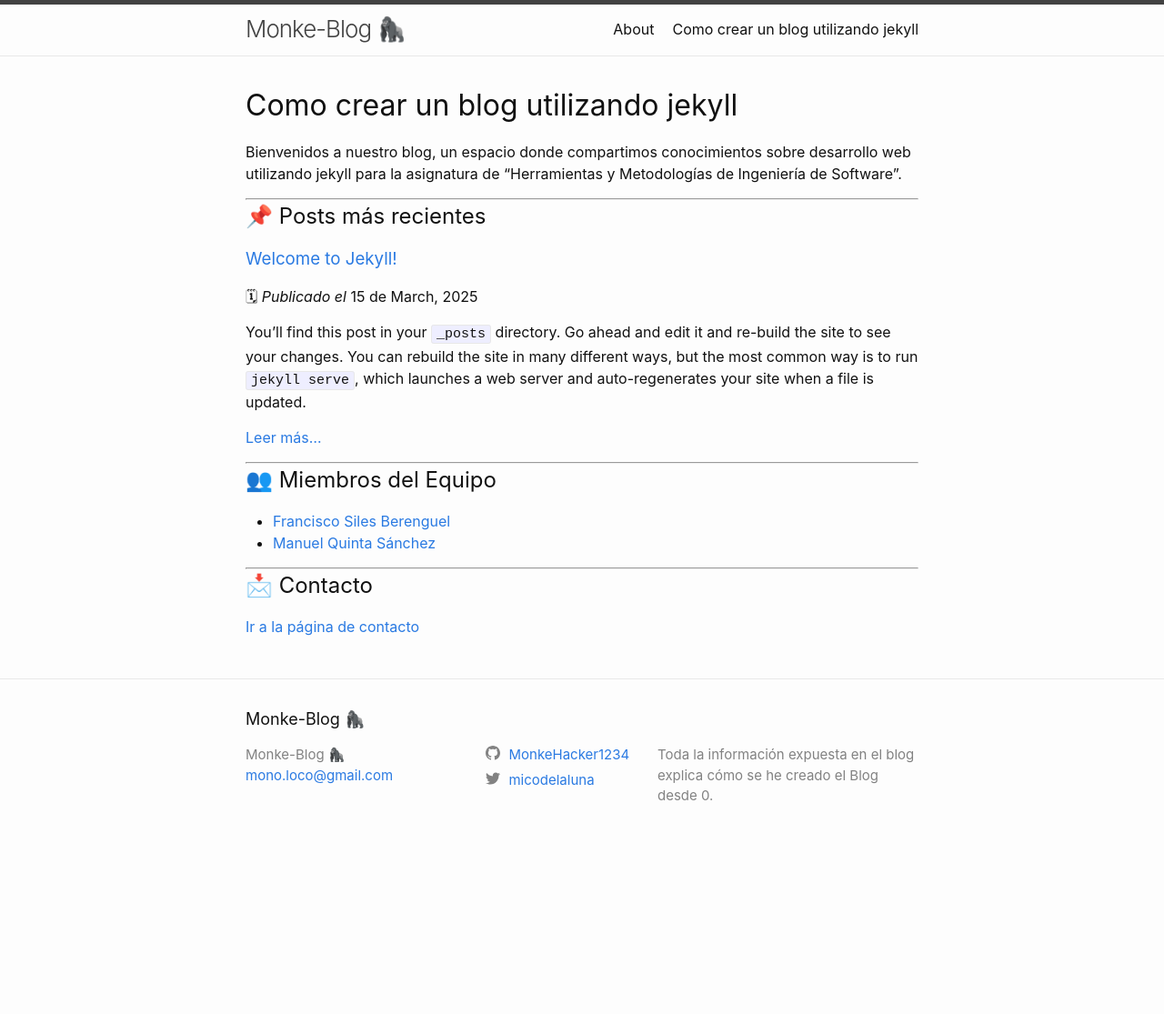
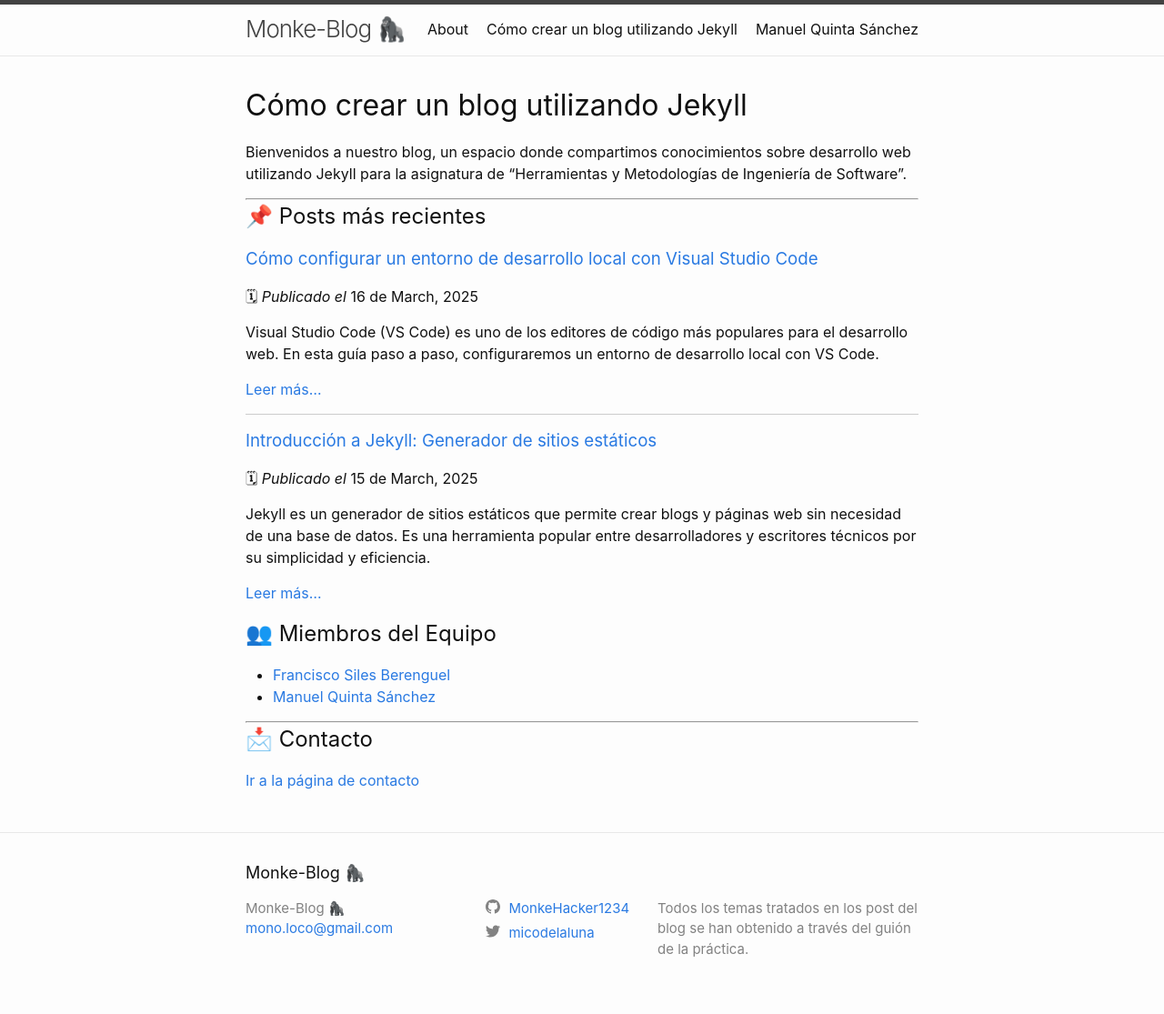
Before and after one commit to ualhmis2025-monkebros/Gorila-Blog, a Jekyll site: the page built from index.markdown, in a window 1280 px wide. Shown: the whole page at 91% size. Built offline with Jekyll 4.4.1, drawn with Linux system fonts in a browser that asks for light colours; before the commit the page ends 947 px from its top, so only the background shows below that.

Commit message:
Grandes avances en el blog, necesita un poco más de detallado el header

````diff
--- a/_config.yml
+++ b/_config.yml
@@ -21,8 +21,8 @@
 title: Monke-Blog 🦍
 email: mono.loco@gmail.com
 description: >- # this means to ignore newlines until "baseurl:"
-  Toda la información expuesta en el blog explica cómo se he creado
-  el Blog desde 0.
+  Todos los temas tratados en los post del blog se han obtenido
+  a través del guión de la práctica.
 baseurl: "" # the subpath of your site, e.g. /blog
 url: "" # the base hostname & protocol for your site, e.g. http://example.com
 twitter_username: micodelaluna
--- a/_posts/2025-03-15-welcome-to-jekyll.markdown
+++ /dev/null
@@ -1,29 +0,0 @@
----
-layout: post
-title:  "Welcome to Jekyll!"
-date:   2025-03-15 19:46:23 +0100
-categories: jekyll update
----
-You’ll find this post in your `_posts` directory. Go ahead and edit it and re-build the site to see your changes. You can rebuild the site in many different ways, but the most common way is to run `jekyll serve`, which launches a web server and auto-regenerates your site when a file is updated.
-
-Jekyll requires blog post files to be named according to the following format:
-
-`YEAR-MONTH-DAY-title.MARKUP`
-
-Where `YEAR` is a four-digit number, `MONTH` and `DAY` are both two-digit numbers, and `MARKUP` is the file extension representing the format used in the file. After that, include the necessary front matter. Take a look at the source for this post to get an idea about how it works.
-
-Jekyll also offers powerful support for code snippets:
-
-{% highlight ruby %}
-def print_hi(name)
-  puts "Hi, #{name}"
-end
-print_hi('Tom')
-#=> prints 'Hi, Tom' to STDOUT.
-{% endhighlight %}
-
-Check out the [Jekyll docs][jekyll-docs] for more info on how to get the most out of Jekyll. File all bugs/feature requests at [Jekyll’s GitHub repo][jekyll-gh]. If you have questions, you can ask them on [Jekyll Talk][jekyll-talk].
-
-[jekyll-docs]: https://jekyllrb.com/docs/home
-[jekyll-gh]:   https://github.com/jekyll/jekyll
-[jekyll-talk]: https://talk.jekyllrb.com/
--- /dev/null
+++ b/_posts/2025-03-16-vscode.markdown
@@ -0,0 +1,82 @@
+---
+layout: post
+title: "Cómo configurar un entorno de desarrollo local con Visual Studio Code"
+date: 2025-03-16 23:46:23 +0100
+categories: desarrollo web vscode
+---
+
+Visual Studio Code (VS Code) es uno de los editores de código más populares para el desarrollo web. En esta guía paso a paso, configuraremos un entorno de desarrollo local con VS Code.
+
+## 1. Instalación de Visual Studio Code
+
+Descarga e instala VS Code desde el sitio oficial:
+
+[Descargar Visual Studio Code](https://code.visualstudio.com/)
+
+Una vez instalado, ábrelo y personaliza la interfaz según tus preferencias.
+
+## 2. Instalación de Extensiones Esenciales
+
+VS Code permite mejorar su funcionalidad con extensiones. Algunas recomendadas para el desarrollo web son:
+
+- **Live Server**: Recarga en vivo para HTML/CSS/JS.
+- **ESLint**: Ayuda con la detección de errores en JavaScript.
+- **Prettier**: Formateador de código para mantener una estructura ordenada.
+- **GitLens**: Mejora la integración con Git.
+
+Para instalarlas, abre VS Code y ve a `Extensiones` (`Ctrl+Shift+X`), busca las extensiones mencionadas y haz clic en instalar.
+
+## 3. Configuración del Espacio de Trabajo
+
+Para organizar tu proyecto, crea una carpeta y ábrela en VS Code (`Archivo > Abrir carpeta`).
+
+Configura un archivo de configuración en `.vscode/settings.json` para personalizar el entorno:
+
+```json
+{
+  "editor.formatOnSave": true,
+  "files.autoSave": "afterDelay",
+  "editor.tabSize": 2
+}
+```
+
+## 4. Configuración de un Servidor Local
+
+Si trabajas con HTML/CSS/JavaScript, puedes usar `Live Server` para ver los cambios en tiempo real:
+
+1. Instala la extensión **Live Server**.
+2. Abre un archivo HTML.
+3. Haz clic derecho y selecciona `Open with Live Server`.
+
+Esto abrirá tu archivo en el navegador y se actualizará automáticamente con cada cambio.
+
+## 5. Integración con Git y GitHub
+
+Si usas Git para el control de versiones:
+
+1. Asegúrate de tener Git instalado ([Descargar Git](https://git-scm.com/)).
+2. Abre la terminal de VS Code y ejecuta:
+
+```sh
+git init
+git add .
+git commit -m "Primer commit"
+```
+
+Para conectar con GitHub:
+
+1. Crea un repositorio en GitHub.
+2. Agrega el repositorio remoto y sube tu código:
+
+```sh
+git remote add origin https://github.com/tuusuario/turepositorio.git
+git push -u origin main
+```
+
+## Conclusión
+
+Con estos pasos, tienes un entorno de desarrollo web completamente funcional en Visual Studio Code. ¡Ahora estás listo para empezar a programar!
+
+Si tienes dudas, consulta la documentación oficial de VS Code:
+
+[Documentación de Visual Studio Code](https://code.visualstudio.com/docs)
--- /dev/null
+++ b/_posts/2025-03-17-jekyll.markdown
@@ -0,0 +1,111 @@
+---
+layout: post
+title: "Introducción a Jekyll: Generador de sitios estáticos"
+date: 2025-03-16 00:52:08 +0100
+categories: jekyll desarrollo web
+---
+
+Jekyll es un generador de sitios estáticos que permite crear blogs y páginas web sin necesidad de una base de datos. Es una herramienta popular entre desarrolladores y escritores técnicos por su simplicidad y eficiencia.
+
+## ¿Qué es Jekyll?
+
+Jekyll es un generador de sitios estáticos escrito en Ruby. Convierte archivos en formato Markdown o HTML en un sitio web completo y optimizado. Es ideal para blogs, documentación y sitios personales.
+
+Características principales:
+- **Generación estática**: No requiere una base de datos.
+- **Uso de Markdown**: Escribe contenido de forma sencilla.
+- **Soporte para plantillas**: Usa Liquid para estructurar el diseño.
+- **Despliegue fácil**: Compatible con GitHub Pages.
+
+## Instalación de Jekyll
+
+Para comenzar con Jekyll, necesitas tener Ruby instalado. Luego, instala Jekyll y Bundler ejecutando:
+
+```sh
+gem install jekyll bundler
+```
+
+Para crear un nuevo sitio con Jekyll:
+
+```sh
+jekyll new mi-sitio
+cd mi-sitio
+bundle exec jekyll serve
+```
+
+Esto iniciará un servidor local en `http://localhost:4000/` donde podrás ver tu sitio en tiempo real.
+
+## Estructura de un Proyecto Jekyll
+
+Un sitio Jekyll tiene la siguiente estructura de archivos:
+
+```
+mi-sitio/
+│-- _posts/        # Entradas de blog en Markdown
+|-- _site/         # Contenido del servidor jekyll
+|-- .jekyll-cache  # Caché del servidor jekyll
+│-- _config.yml    # Configuración del sitio
+│-- .gitignore     # Indica archivos que ignora jekyll en el control de versiones
+│-- 404.html       # Página de error de url
+|-- about.md       # Página con información de jekyll
+|-- Gemfile        # Indica que gems necesita el proyecto
+|-- Gemfile.lock   # Bloquea las versiones de cada gema
+│-- index.md       # Página de inicio
+```
+
+Las entradas del blog deben seguir el formato `YYYY-MM-DD-nombre-del-post.md` (Si no, no lo reconoce jekyll) y deben incluir un **Front Matter** en YAML con información como título, fecha y categoría:
+
+```yaml
+---
+layout: post
+title: "Mi primer post en Jekyll"
+date: 2025-03-15
+categories: blog
+---
+
+Este es un post de ejemplo en Jekyll escrito en Markdown.
+```
+
+## Personalización con Temas y Plugins
+
+Puedes cambiar la apariencia de tu sitio con temas de Jekyll. Para usar un tema oficial, agrega lo siguiente a tu `Gemfile`:
+
+```ruby
+gem "minima"
+```
+
+Luego, en `_config.yml`, configura el tema:
+
+```yaml
+theme: minima
+```
+Si quieres personalizar el tema minima, debes de copiar las carpetas del archivo minima de ruby en el repositorio del proyecto e indicar en theme el nombre "null" (hace que no utilice ningún estilo predeterminado). Si deseas utilizar otro tema, solo tienes que indicar el nombre en theme.
+
+Para ampliar la funcionalidad de Jekyll, puedes usar plugins como:
+- **jekyll-feed**: Genera un feed RSS automáticamente.
+- **jekyll-sitemap**: Crea un mapa del sitio para SEO.
+- **jekyll-seo-tag**: Mejora la optimización para buscadores.
+
+## Despliegue con GitHub Pages
+
+Puedes alojar un sitio Jekyll en GitHub Pages fácilmente:
+
+1. Crea un repositorio en GitHub.
+2. Sube los archivos de tu sitio.
+3. Habilita GitHub Pages en la configuración del repositorio.
+
+Si usas la rama `gh-pages`, ejecuta:
+
+```sh
+git push origin gh-pages
+```
+
+Tu sitio estará disponible en `https://tuusuario.github.io/`.
+
+## Conclusión
+
+Jekyll es una herramienta poderosa y fácil de usar para crear sitios web estáticos. Con su integración con Markdown, temas y plugins, puedes construir un sitio personalizado sin complicaciones.
+
+Para más información, consulta la documentación oficial:
+
+[Jekyll Docs](https://jekyllrb.com/docs/)
--- a/index.markdown
+++ b/index.markdown
@@ -1,11 +1,11 @@
 ---
 layout: default
-title: Como crear un blog utilizando jekyll
+title: "Cómo crear un blog utilizando Jekyll"
 ---
 
-# Como crear un blog utilizando jekyll
+# Cómo crear un blog utilizando Jekyll
 
-Bienvenidos a nuestro blog, un espacio donde compartimos conocimientos sobre desarrollo web utilizando jekyll para la asignatura de "Herramientas y Metodologías de Ingeniería de Software".
+Bienvenidos a nuestro blog, un espacio donde compartimos conocimientos sobre desarrollo web utilizando Jekyll para la asignatura de "Herramientas y Metodologías de Ingeniería de Software".
 
 ---
 
@@ -16,14 +16,13 @@ Bienvenidos a nuestro blog, un espacio donde compartimos conocimientos sobre des
 🗓 *Publicado el* {{ post.date | date: "%d de %B, %Y" }}
 {{ post.excerpt }}
 [Leer más...]({{ post.url }})
+{% unless forloop.last %}<hr style="border: none; height: 0.5px; background-color: #ccc; margin: 15px 0;">{% endunless %}
 {% endfor %}
-
----
 
 ## 👥 Miembros del Equipo
 
-- [Francisco Siles Berenguel](/miembros/juan/)
-- [Manuel Quinta Sánchez](/miembros/maria/)
+- [Francisco Siles Berenguel](/miembros/francisco/)
+- [Manuel Quinta Sánchez](/miembros/manuel/)
 
 ---
 
--- /dev/null
+++ b/miembros/manuel.md
@@ -0,0 +1,22 @@
+---
+layout: default
+title: "Manuel Quinta Sánchez"
+permalink: /miembros/manuel/
+---
+
+# 👤 Manuel Quinta Sánchez
+
+<img src="/assets/manuel.png" alt="Avatar de Manuel" style="width: 150px; height: 150px; border-radius: 50%; object-fit: cover; display: block; margin: 0 auto;">
+
+<p style="text-align: center;"><p style="text-align: center;">🔗 Cuenta de GitHub: <a href="https://github.com/ualmqs562">ualmqs562</a></p></p>
+
+📌 **Sobre mí:**
+Soy estudiante de 3er año de ingeniería informática. Me encanta programar y solucionar problemas a través del código. Formo parte del equipo de monkebros desde hace una semana, pero estoy deseando dar lo máximo posible para hacer que nuestro equipo llegue lejos. :)
+
+🎬 **Aficiones:**
+- Amante de la adrenalina y de las experiencias al aire libre.
+- Fanático de los videojuegos populares clásicos.
+- Entusiasta del café y el gym.
+
+✉️ **Contacto:**
+Puedes contactarme en [mqs562@inlumine.ual.es](mailto:mqs562@inlumine.ual.es).
````
Also changed, not shown: assets/manuel.png (added).
